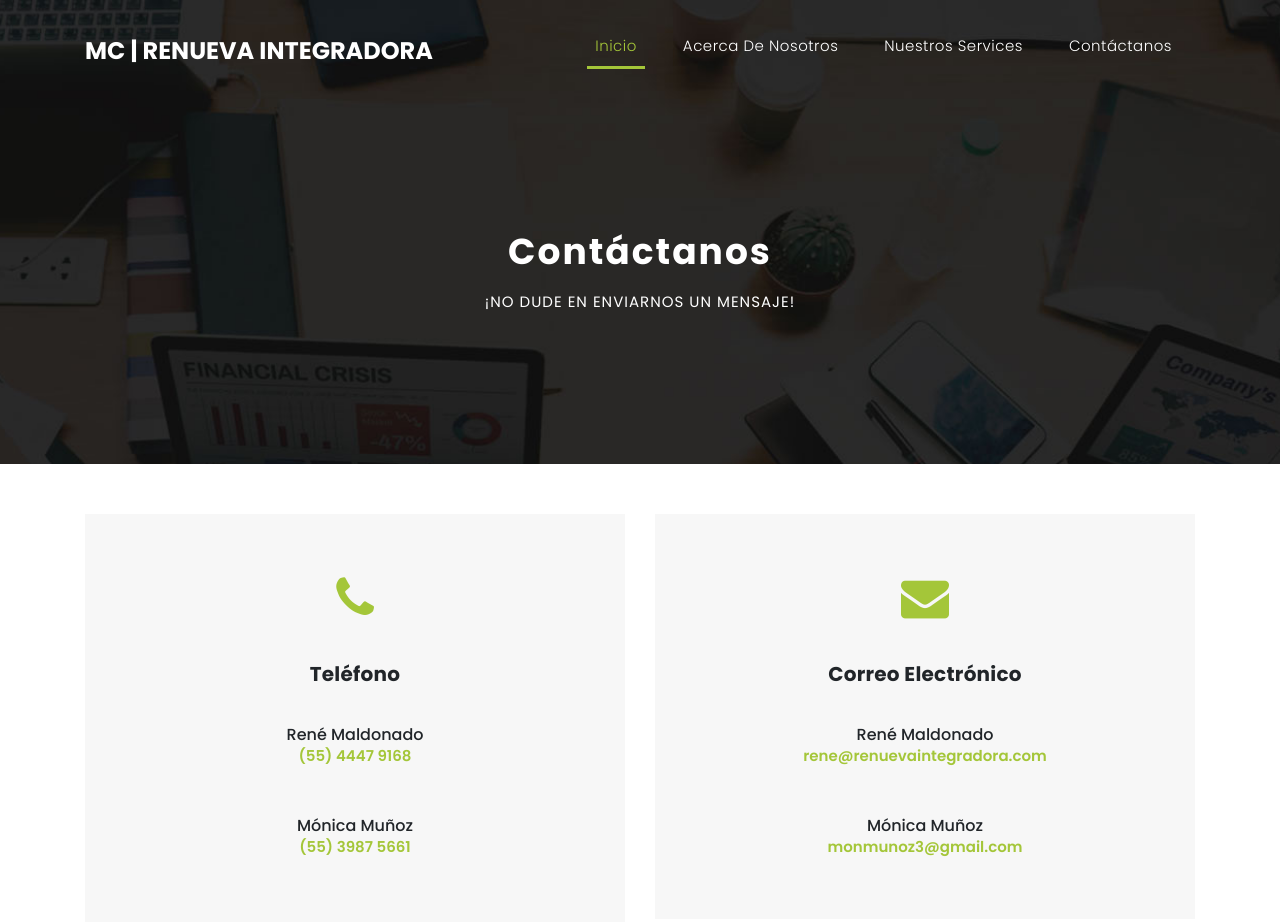
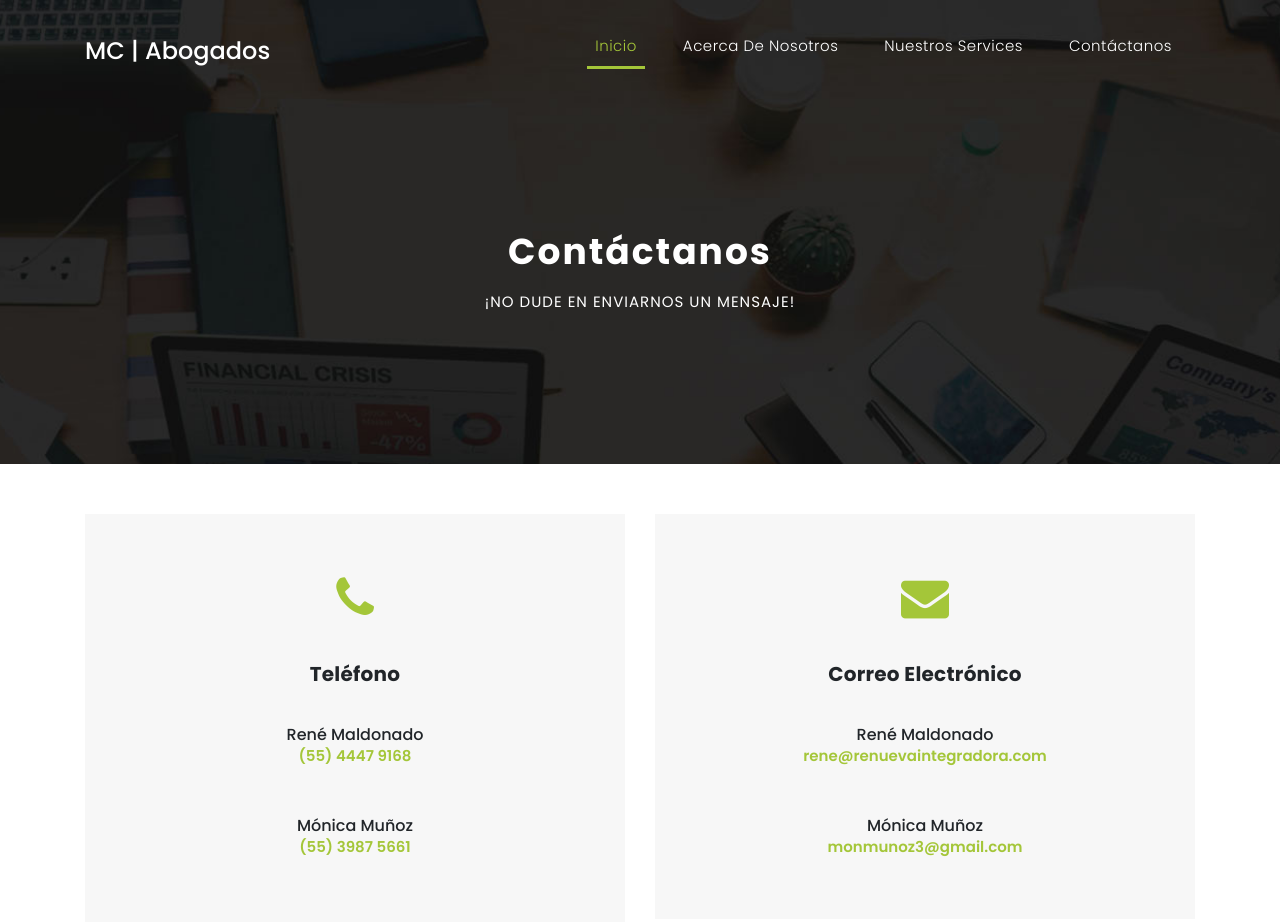
Before and after one commit to VerMunoz/VerMunoz.github.io, a plain HTML site: page mcIntegradora/contact.html in a window 1280 px wide. Shown: the top 922 px of the page. Drawn offline with Linux system fonts and the light colour scheme.

Commit message:
Add MC Integradora

```diff
--- a/mcIntegradora/contact.html
+++ b/mcIntegradora/contact.html
@@ -9,7 +9,7 @@
     <meta name="author" content="TemplateMo">
     <link href="https://fonts.googleapis.com/css?family=Poppins:100,200,300,400,500,600,700,800,900&display=swap" rel="stylesheet">
 
-    <title>Finance Business - Contact Page</title>
+    <title>MC | Abogados</title>
 
     <!-- Bootstrap core CSS -->
     <link href="vendor/bootstrap/css/bootstrap.min.css" rel="stylesheet">
@@ -42,7 +42,7 @@ https://templatemo.com/tm-545-finance-business
     <header class="">
       <nav class="navbar navbar-expand-lg">
         <div class="container">
-          <a class="navbar-brand" href="index.html"><h2>MC | RENUEVA INTEGRADORA</h2></a>
+          <a class="navbar-brand" style="color:white;" href="index.html"><h4>MC | Abogados</h4></a>
           <button class="navbar-toggler" type="button" data-toggle="collapse" data-target="#navbarResponsive" aria-controls="navbarResponsive" aria-expanded="false" aria-label="Toggle navigation">
             <span class="navbar-toggler-icon"></span>
           </button>
```
Also changed, not shown: mcIntegradora/about.html (+2 -2 lines), mcIntegradora/index.html (+2 -2 lines), mcIntegradora/services.html (+2 -2 lines).
